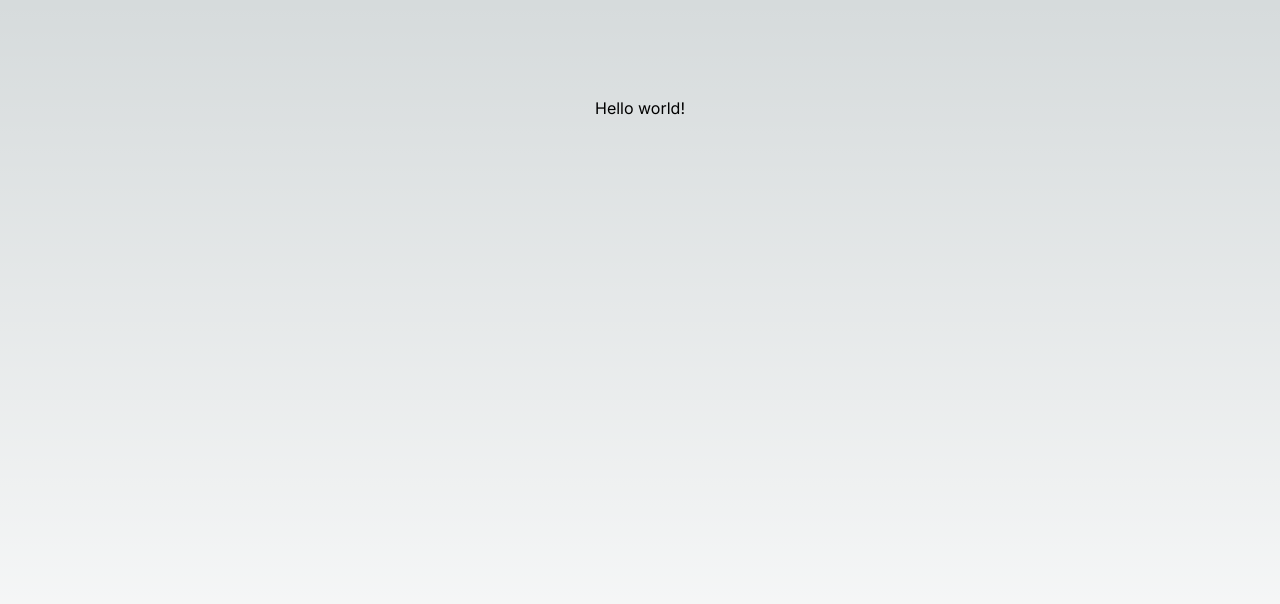
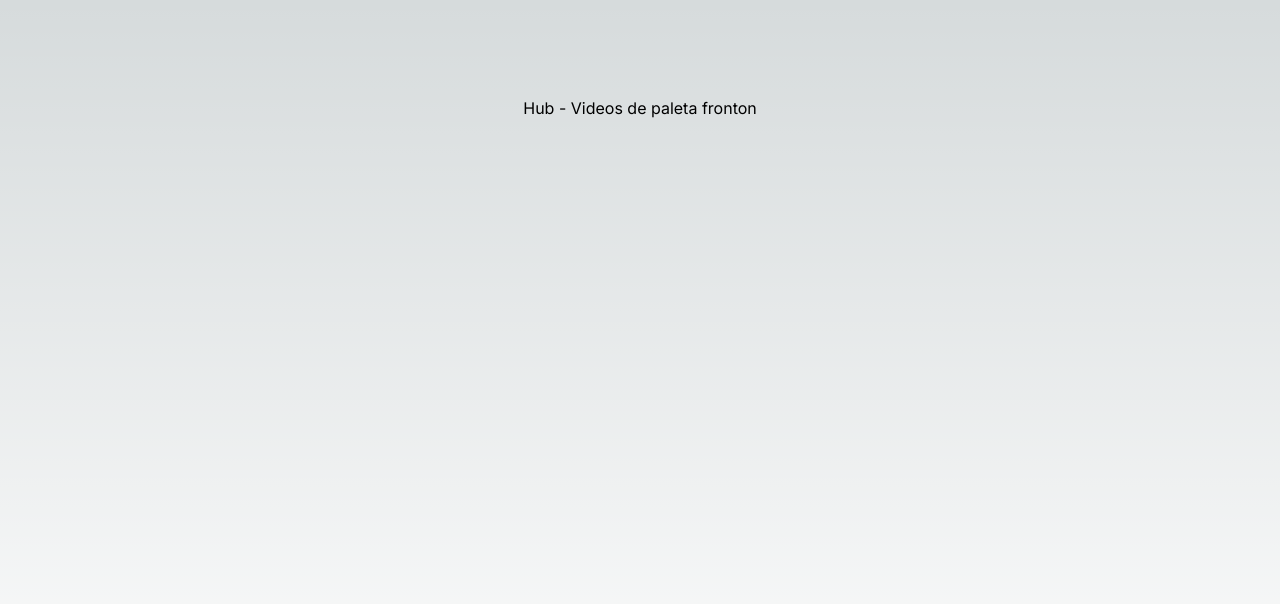
Before and after one commit to renatomendozac/hub-paleta-fronton, a Next.js app: page / in a window 1280 px wide. Shown: the top 604 px of the page. Built offline with nearby package versions, Linux system fonts and the light colour scheme.

Commit message:
feature: change title

```diff
--- a/app/page.js
+++ b/app/page.js
@@ -1,7 +1,7 @@
 export default function Home () {
   return (
     <main className="flex min-h-screen flex-col items-center justify-between p-24">
-      Hello world!
+      Hub - Videos de paleta fronton
     </main>
   )
 }
```
Also changed, not shown: 1 other file (tests, documents, lock files or other folders).
